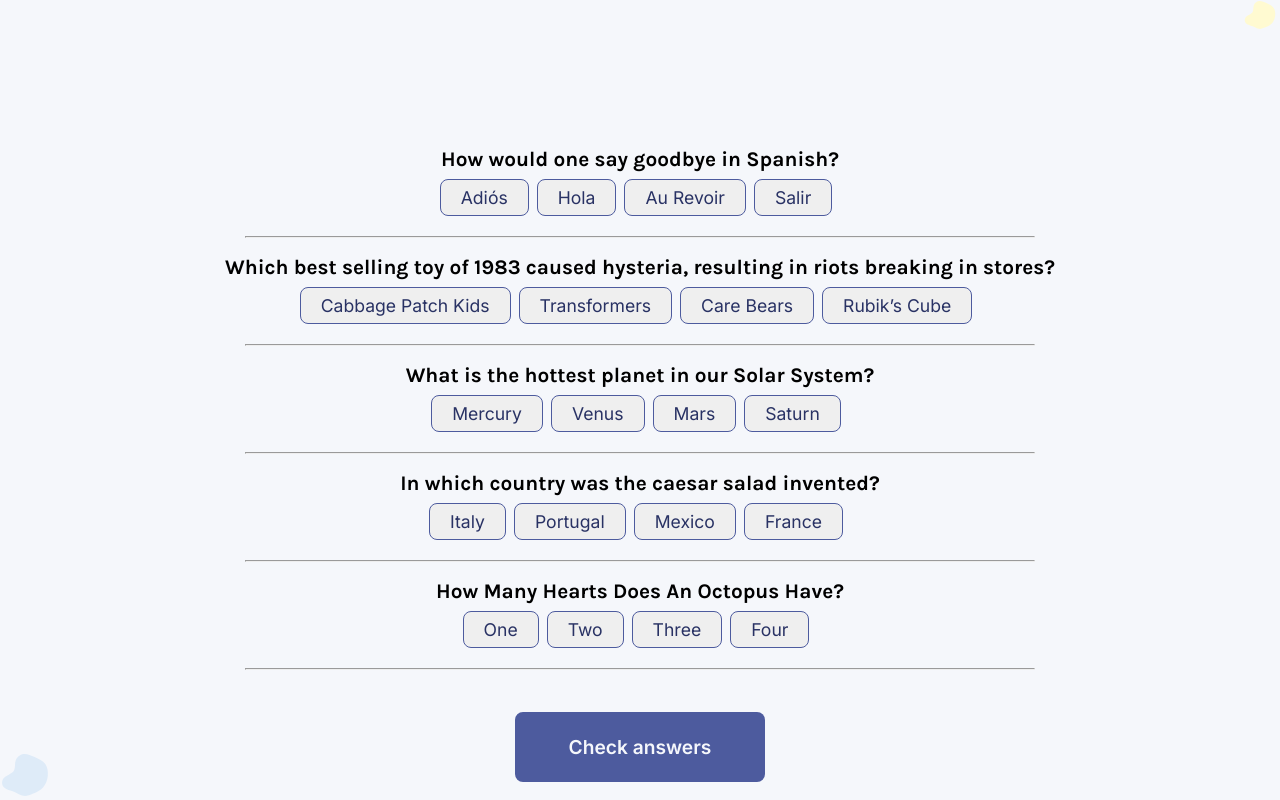
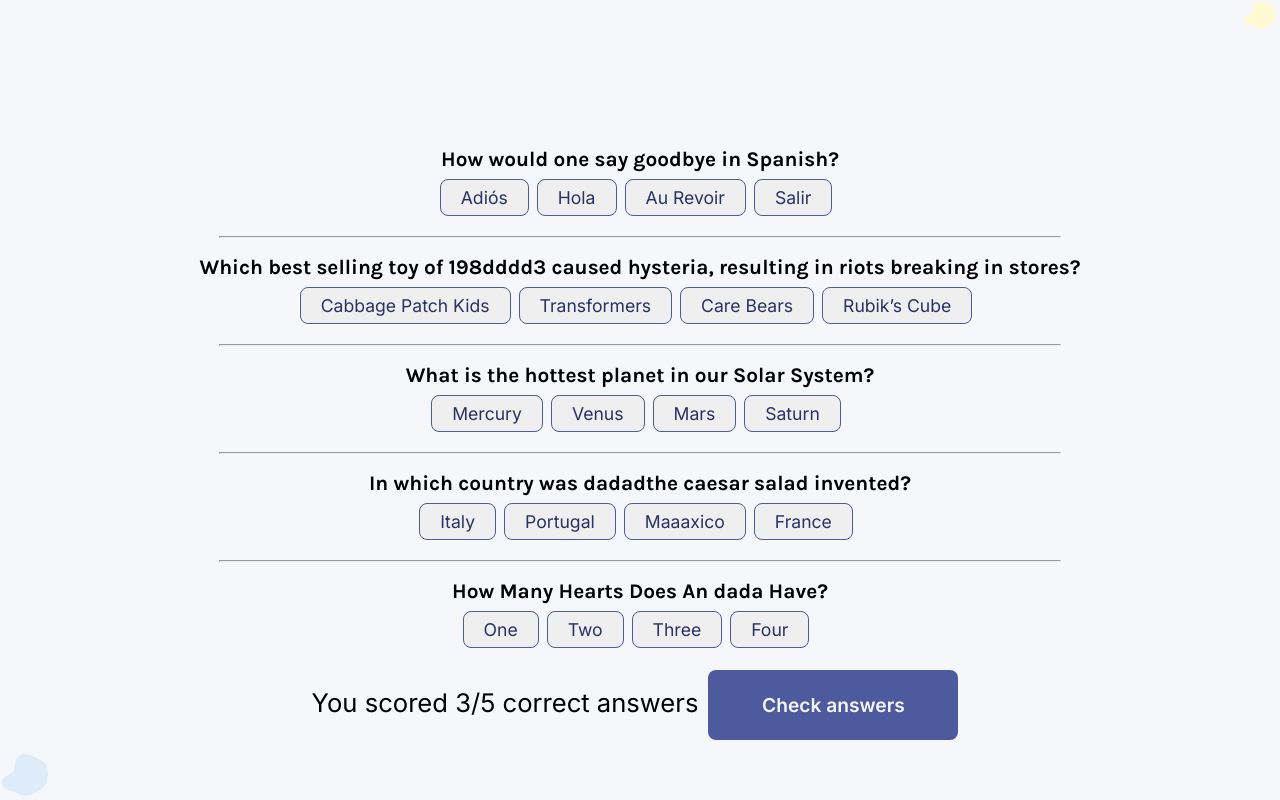
Before and after one commit to cybulskikacper/Quizzical, a React (Vite) app: page / in a window 1280 px wide. Both pictures are taken after a click on the button "Start quiz". Built offline with nearby package versions, Linux system fonts and the light colour scheme.

Commit message:
buttons are not hard coded

```diff
--- a/src/Menu.jsx
+++ b/src/Menu.jsx
@@ -2,47 +2,52 @@ import blob1 from '/src/assets/blob1.svg'
 import blob2 from '/src/assets/blob2.svg'
 
 export function Menu() {
+	const questions = [
+		{
+			question: 'How would one say goodbye in Spanish?',
+			answers: ['Adiós', 'Hola', 'Au Revoir', 'Salir'],
+		},
+		{
+			question: 'Which best selling toy of 198dddd3 caused hysteria, resulting in riots breaking in stores?',
+			answers: ['Cabbage Patch Kids', 'Transformers', 'Care Bears', 'Rubik’s Cube'],
+		},
+		{
+			question: 'What is the hottest planet in our Solar System?',
+			answers: ['Mercury', 'Venus', 'Mars', 'Saturn'],
+		},
+		{
+			question: 'In which country was dadadthe caesar salad invented?',
+			answers: ['Italy', 'Portugal', 'Maaaxico', 'France'],
+		},
+		{
+			question: 'How Many Hearts Does An dada Have?',
+			answers: ['One', 'Two', 'Three', 'Four'],
+		},
+	]
+
 	return (
 		<>
 			<div className="game-container">
 				<div className="game">
 					<div className="qa">
-						<h2 className="question"> How would one say goodbye in Spanish?</h2>
-						<button className="answer">Adiós</button>
-						<button className="answer">Hola</button>
-						<button className="answer">Au Revoir</button>
-						<button className="answer">Salir</button>
-						<hr />
-						<h2 className="question">
-							Which best selling toy of 1983 caused hysteria, resulting in riots breaking in stores?
-						</h2>
-						<button className="answer">Cabbage Patch Kids</button>
-						<button className="answer">Transformers</button>
-						<button className="answer">Care Bears</button>
-						<button className="answer">Rubik’s Cube</button>
-						<hr />
-						<h2 className="question"> What is the hottest planet in our Solar System?</h2>
-						<button className="answer">Mercury</button>
-						<button className="answer">Venus</button>
-						<button className="answer">Mars</button>
-						<button className="answer">Saturn</button>
-						<hr />
-						<h2 className="question"> In which country was the caesar salad invented?</h2>
-						<button className="answer">Italy</button>
-						<button className="answer">Portugal</button>
-						<button className="answer">Mexico</button>
-						<button className="answer">France</button>
-						<hr />
-						<h2 className="question">How Many Hearts Does An Octopus Have?</h2>
-						<button className="answer">One</button>
-						<button className="answer">Two</button>
-						<button className="answer">Three</button>
-						<button className="answer">Four</button>
-						<hr />
+
+
+						{questions.map((questionObj, index) => (
+							<div key={index}>
+								<h2 className="question">{questionObj.question}</h2>
+								{questionObj.answers.map((answers, answersIndex) => (
+									<button key={answersIndex} className="answer">
+										{answers}
+									</button>
+								))}
+
+								{index !== questions.length - 1 && <hr />}
+							</div>
+						))}
 
 						<span className="final-result">
-							{/* You scored 3/5 correct answers */}
-							<button className="check-answer">Check answers </button>
+							You scored 3/5 correct answers
+							<button className="check-answer">Check answers</button>
 						</span>
 					</div>
 
```
